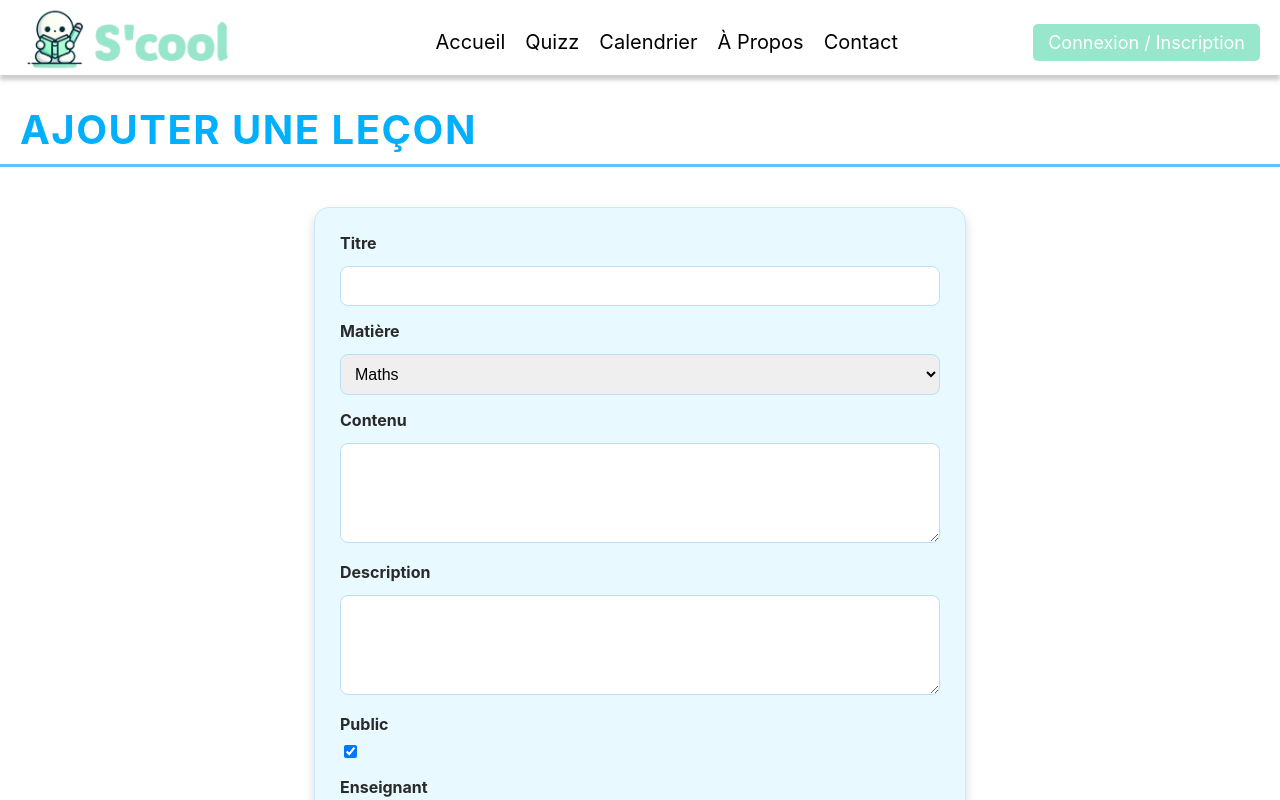
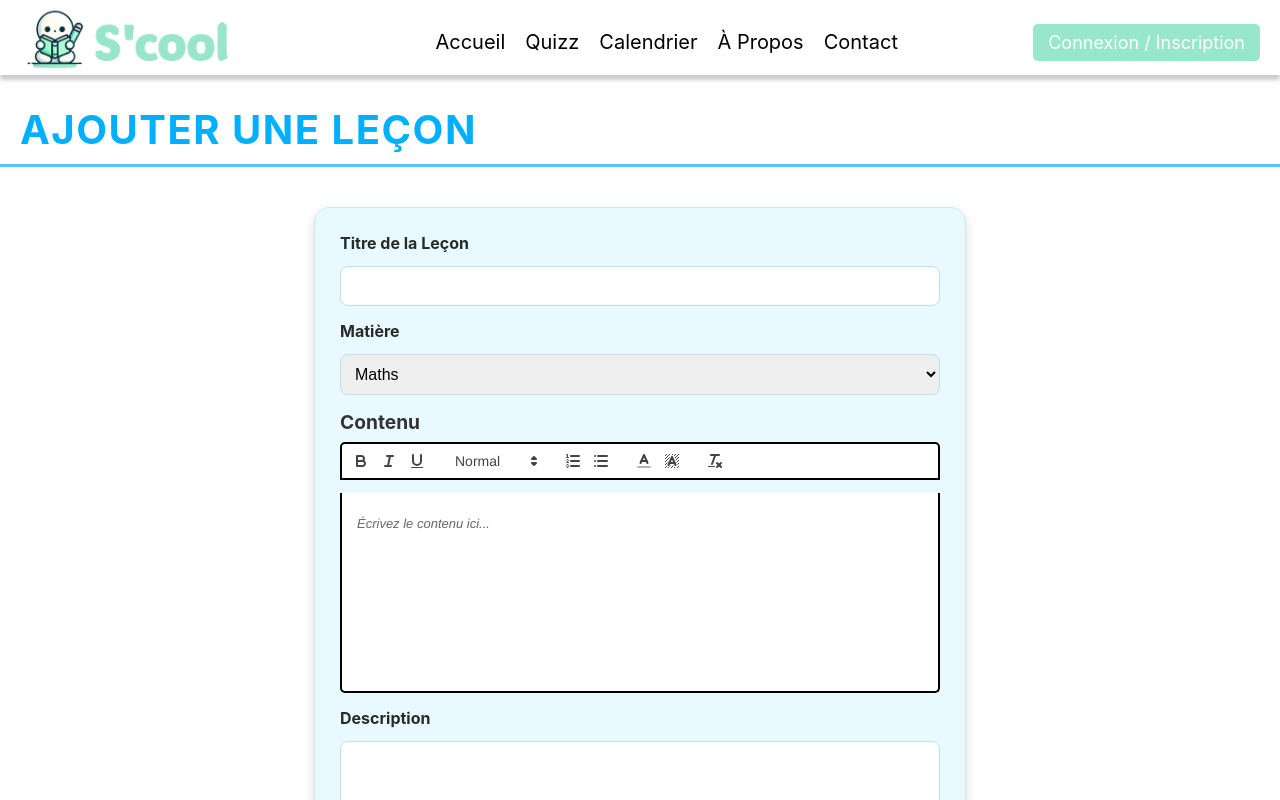
Before and after one commit to PIROSS-Dynamics/Schoolo-front, a React (Create React App) app: page /lessons/add in a window 1280 px wide. Shown: the top 800 px of the page. Built offline with nearby package versions, Linux system fonts and the light colour scheme; no server answers.

Commit message:
Installation de react quill et implémentation de l'éditeur de texte sur la page add lesson ainsi que de son support sur l'affichage des leçons dans lesson detail

```diff
--- a/package.json
+++ b/package.json
@@ -7,9 +7,12 @@
     "@testing-library/react": "^13.4.0",
     "@testing-library/user-event": "^13.5.0",
     "cross-env": "^7.0.3",
+    "dompurify": "^3.2.0",
     "firebase": "^10.14.0",
+    "quill": "^2.0.2",
     "react": "^18.3.1",
     "react-dom": "^18.3.1",
+    "react-quill": "^2.0.0",
     "react-router-dom": "^6.27.0",
     "react-scripts": "^3.0.1",
     "web-vitals": "^2.1.4"
--- a/src/components/Lessons/AddLesson.js
+++ b/src/components/Lessons/AddLesson.js
@@ -1,10 +1,12 @@
 import React, { useEffect, useState } from 'react';
 import { useNavigate } from 'react-router-dom';
+import ReactQuill from 'react-quill';
+import 'react-quill/dist/quill.snow.css'; // Importer les styles de base
 import '../../css/AddLesson.css';
 
 function AddLesson() {
     const [title, setTitle] = useState('');
-    const [subject, setSubject] = useState('Maths'); // Valeur par défaut
+    const [subject, setSubject] = useState('Maths');
     const [content, setContent] = useState('');
     const [description, setDescription] = useState('');
     const [isPublic, setIsPublic] = useState(true);
@@ -25,16 +27,16 @@ function AddLesson() {
 
         if (!teacherId) {
             console.error('Veuillez sélectionner un enseignant');
-            return; // Empêche la soumission si aucun enseignant n'est sélectionné
+            return;
         }
 
         const lessonData = {
             title,
             subject,
-            content,
+            content, // React Quill gère automatiquement le HTML
             description,
             is_public: isPublic,
-            teacher: teacherId // Id de l'enseignant sélectionné
+            teacher: teacherId
         };
 
         fetch('http://localhost:8000/lessons/api/lessonslist/add', {
@@ -47,7 +49,7 @@ function AddLesson() {
         })
             .then(response => {
                 if (response.ok) {
-                navigate('/lessons'); // Redirige vers la liste des leçons après l'ajout
+                    navigate('/lessons');
                 } else {
                     console.error('Erreur lors de l\'ajout de la leçon');
                 }
@@ -69,7 +71,7 @@ function AddLesson() {
             <form className='add-lesson-form' onSubmit={handleSubmit}>
 
                 <div className='title'>
-                    <label>Titre</label>
+                    <label>Titre de la Leçon</label>
                     <input type="text" value={title} onChange={(e) => setTitle(e.target.value)} required />
                 </div>
 
@@ -85,7 +87,24 @@ function AddLesson() {
 
                 <div className='content'>
                     <label>Contenu</label>
-                    <textarea value={content} onChange={(e) => setContent(e.target.value)} required></textarea>
+                    <ReactQuill
+                        value={content}
+                        onChange={setContent}
+                        modules={{
+                            toolbar: [
+                                ['bold', 'italic', 'underline'], // Gras, italique, souligné
+                                [{ 'header': [1, 2, 3, false] }], // Tailles des titres
+                                [{ 'list': 'ordered' }, { 'list': 'bullet' }], // Listes
+                                [{ 'color': [] }, { 'background': [] }], // Couleurs
+                                ['clean'] // Nettoyer le formatage
+                            ]
+                        }}
+                        formats={[
+                            'bold', 'italic', 'underline',
+                            'header', 'list', 'bullet', 'color', 'background'
+                        ]}
+                        placeholder="Écrivez le contenu ici..."
+                    />
                 </div>
 
                 <div className='description'>
--- a/src/components/Lessons/LessonDetail.js
+++ b/src/components/Lessons/LessonDetail.js
@@ -1,24 +1,30 @@
 import React, { useEffect, useState } from 'react';
 import { useParams } from 'react-router-dom';
+import DOMPurify from 'dompurify';
 
 function LessonDetail() {
     const { lessonId } = useParams();
     const [lesson, setLesson] = useState(null);
 
     useEffect(() => {
-        fetch(`http://localhost:8000/lessons/api/lessonslist/detail/${lessonId}/`) // Assurez-vous d'avoir cette route dans votre backend
+        fetch(`http://localhost:8000/lessons/api/lessonslist/detail/${lessonId}/`)
             .then(response => response.json())
             .then(data => setLesson(data))
             .catch(error => console.error('Erreur:', error));
     }, [lessonId]);
 
-    if (!lesson) return <div>Loading...</div>;
+    if (!lesson) return <div>Chargement...</div>;
+
+    // Désinfection du contenu HTML
+    const sanitizedContent = DOMPurify.sanitize(lesson.content);
 
     return (
         <div>
             <h1>{lesson.title} - {lesson.subject}</h1>
             <h2>Enseigné par : {lesson.teacher_name}</h2>
-            <p>{lesson.content}</p>
+
+            {/* Affichage sécurisé du contenu HTML */}
+            <div dangerouslySetInnerHTML={{ __html: sanitizedContent }} />
         </div>
     );
 }
--- a/src/css/AddLesson.css
+++ b/src/css/AddLesson.css
@@ -87,3 +87,33 @@
     background-color: #008ac7;
     transform: scale(1.05);
 }
+
+.content .ql-toolbar {
+    background-color: white; /* Fond blanc pour la barre d'outils */
+    border: 2px solid black; /* Bordure noire autour de la barre */
+    border-radius: 5px 5px 0 0; /* Coins arrondis en haut */
+    padding: 5px; /* Espacement interne pour une meilleure apparence */
+}
+
+.content .ql-container {
+    background-color: white; /* Fond blanc pour la zone de contenu */
+    border: 2px solid black; /* Bordure noire autour de la zone de contenu */
+    border-top: 2px solid black; /* Ligne noire entre la barre et le contenu */
+    border-radius: 0 0 5px 5px; /* Coins arrondis en bas */
+    min-height: 200px; /* Hauteur minimale pour la zone de contenu */
+    box-sizing: border-box; /* Empêche les bordures d'affecter la taille */
+    padding: 10px; /* Ajoute un espacement interne pour le texte */
+    margin-top: -2px; /* Supprime l'espace entre la barre et la zone de contenu */
+}
+
+.content .ql-container.ql-snow {
+    border-radius: 0 0 5px 5px; /* Assure une cohérence des coins arrondis */
+}
+
+.content label {
+    font-weight: bold;
+    font-size: 1.2rem; /* Met en avant l'étiquette */
+    color: #333; /* Texte légèrement assombri pour contraste */
+    margin-bottom: 8px;
+    display: block;
+}
```
Also changed, not shown: 1 other file (tests, documents, lock files or other folders). Lines whose indentation alone changed are shown as unchanged.
